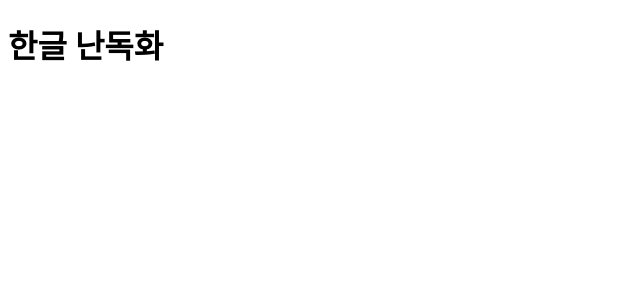
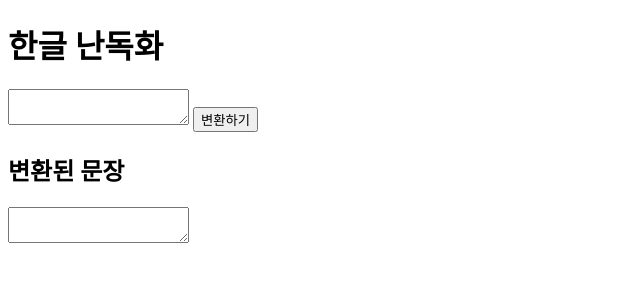
Before and after one commit to dongduu/conventional_convention, a plain HTML site: page index.html in a window 1280 px wide. Shown: the whole page, without its empty margins (0-640 px from the left). Drawn offline with Linux system fonts and the light colour scheme.

Commit message:
feat: 한글 난독화 기본 기능 추가

```diff
--- a/index.html
+++ b/index.html
@@ -9,5 +9,10 @@
 <body>
     <script src="app.js"></script>
     <h1>한글 난독화</h1>
+    <textarea></textarea>
+    <button type="button">변환하기</button>
+
+    <h2>변환된 문장</h2>
+    <textarea></textarea>
 </body>
 </html>
```
